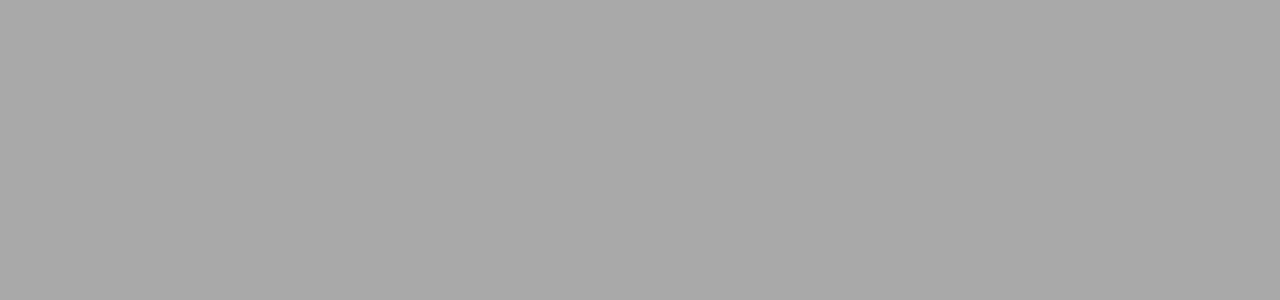
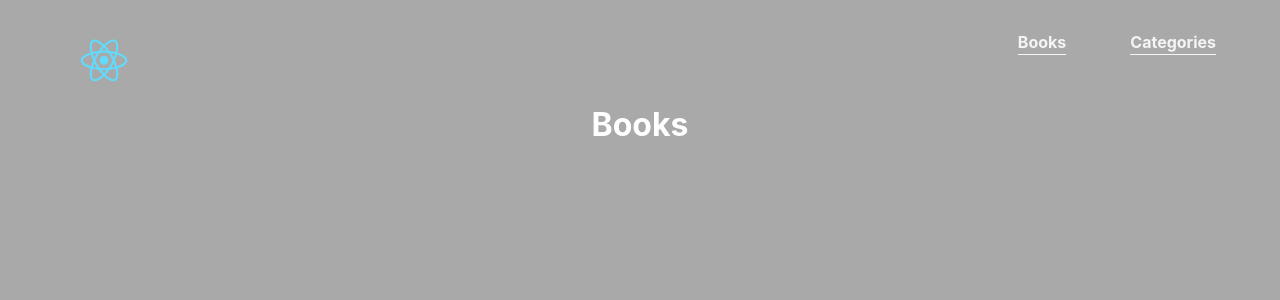
Before and after one commit to marurevi/React-Bookstore, a React (Create React App) app: page / in a window 1280 px wide. Before the commit this address had no page. Shown: the top 300 px of the page. Built offline with nearby package versions, Linux system fonts and the light colour scheme.

Commit message:
Add basic Style to Navigator component

```diff
--- a/src/App.css
+++ b/src/App.css
@@ -36,3 +36,22 @@
     transform: rotate(360deg);
   }
 }
+
+nav {
+  display: flex;
+  justify-content: flex-end;
+  text-underline-offset: 6px;
+  font-weight: bold;
+  padding: 2em;
+}
+nav >* {
+  margin: 0 2em;
+  color: whitesmoke;
+}
+img {
+  width: 5em;
+  position: absolute;
+  top: 2em;
+  left: 2em;
+  justify-self: flex-start;
+}
--- a/src/App.js
+++ b/src/App.js
@@ -8,7 +8,7 @@ function App() {
   return (
     <div className="App">
       <Routes>
-        <Route path="/books" element={<Books />} />
+        <Route path="/" element={<Books />} />
         <Route path="/categories" element={<Categories />} />
       </Routes>
     </div>
--- a/src/components/Navigator.js
+++ b/src/components/Navigator.js
@@ -6,7 +6,7 @@ export default function Navigator() {
   return (
     <nav>
       <img src={image} alt="" />
-      <Link to="/books">Books</Link>
+      <Link to="/">Books</Link>
       <Link to="/categories">Categories</Link>
     </nav>
   );
--- a/src/index.css
+++ b/src/index.css
@@ -8,6 +8,10 @@ body {
   -moz-osx-font-smoothing: grayscale;
 }
 
+h1 {
+  color: white;
+  font-weight: bold;
+}
 code {
   font-family: source-code-pro, Menlo, Monaco, Consolas, 'Courier New',
     monospace;
```
